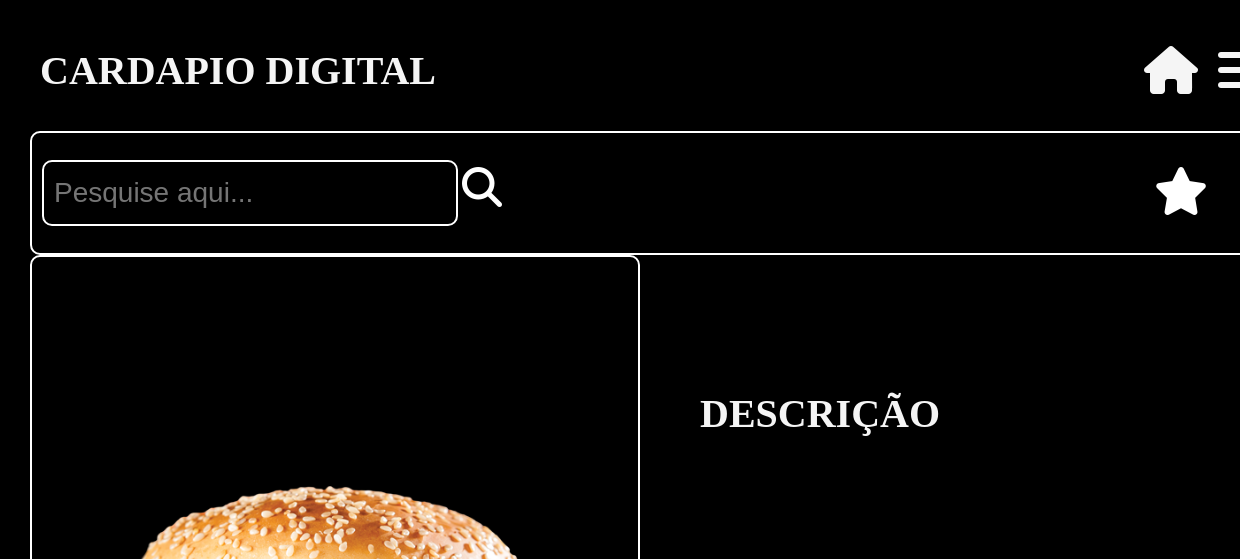
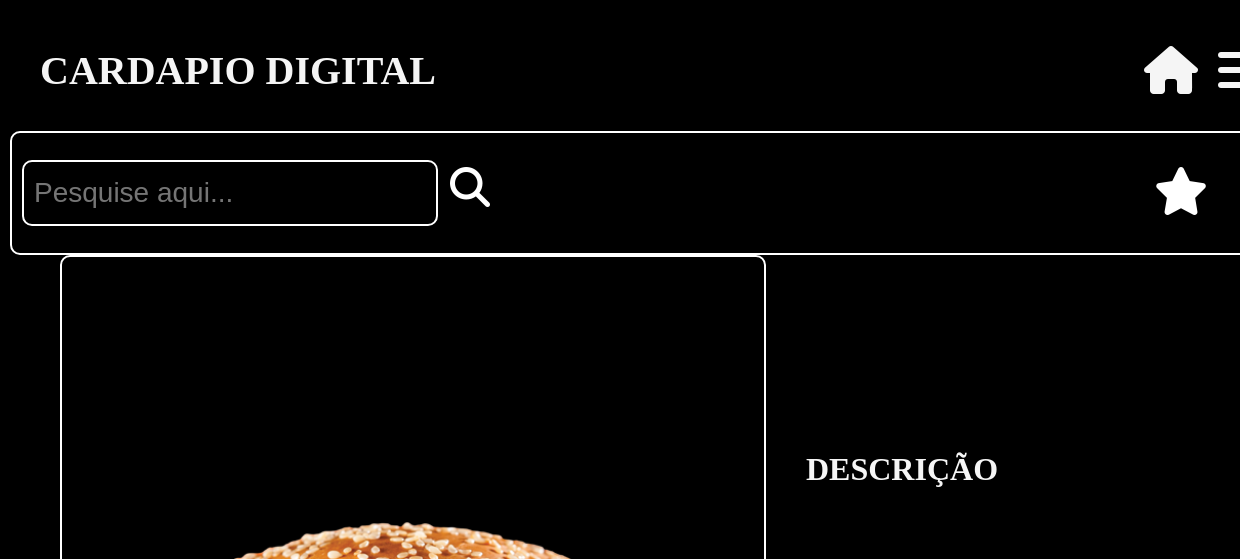
Before and after one commit to lucasvale648/cardapio, a plain HTML site: page index.html in a window 1280 px wide. Shown: the top 559 px of the page, 0-1240 px from the left. Drawn offline with nearby package versions, Linux system fonts and the light colour scheme.

Commit message:
mais ajuste

```diff
--- a/style.css
+++ b/style.css
@@ -36,7 +36,7 @@ body{
     padding: 10px;
     padding-right: 60px;
     color: white;
-    margin-left: 20px;
+
 }
 .search {
     background-color: transparent;
@@ -51,6 +51,7 @@ body{
 }
 #lupa {
     font-size: 40px;
+    padding: 8px;
 }
 .icone {
     font-size: 48px
@@ -61,14 +62,14 @@ body{
     align-items: center;
 }
 .section{
-    width: 50%;
+    width: 60%;
 
 }
 .card{
     display: flex;
     flex-direction: row;
     align-items: center;
-    margin-left: 20px;
+    margin-left: 50px;
     border: 2px solid white;
     border-radius: 10px;
 }
@@ -77,8 +78,8 @@ img {
     height: 100%;
 }
 .article{
-    font-size: 20px;
-    margin-left: 60px;
+    font-size: 16px;
+    margin-left: 40px;
     margin-bottom: 400px;
 }
 .footer {
```
